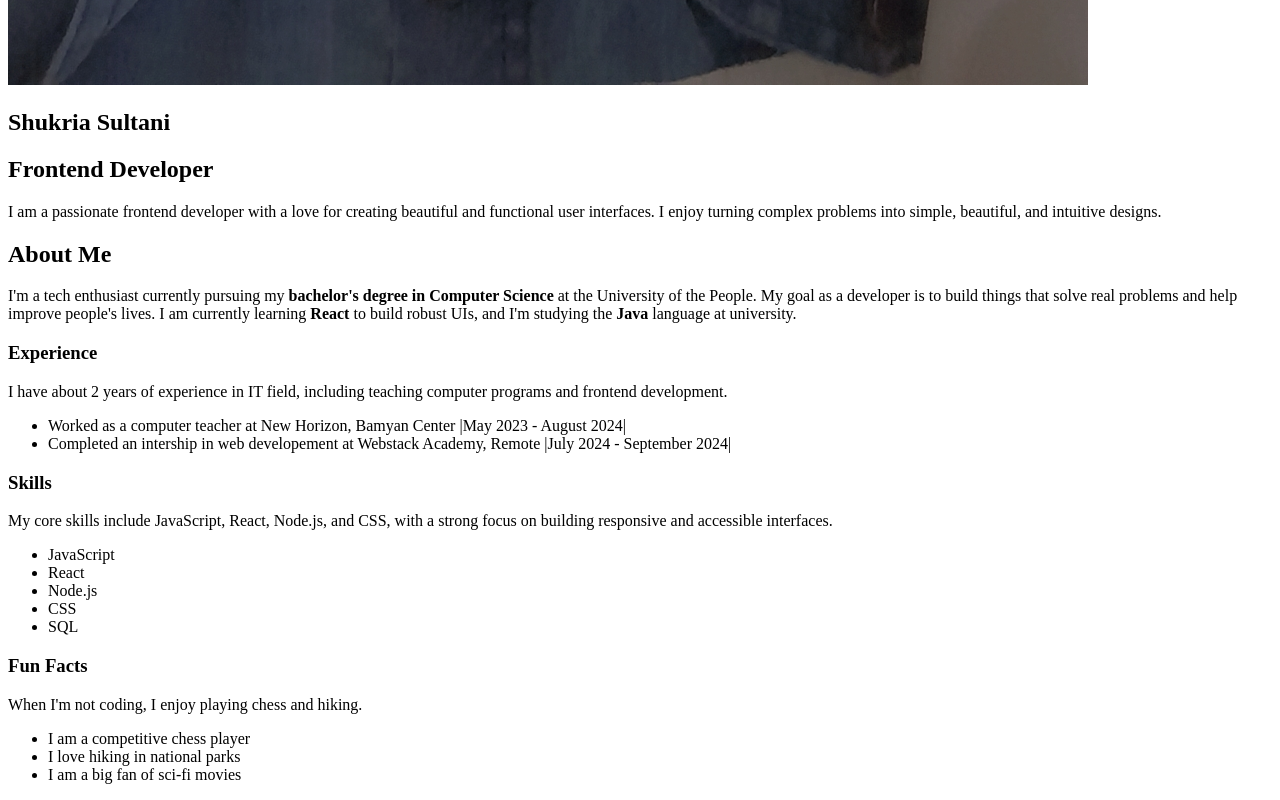
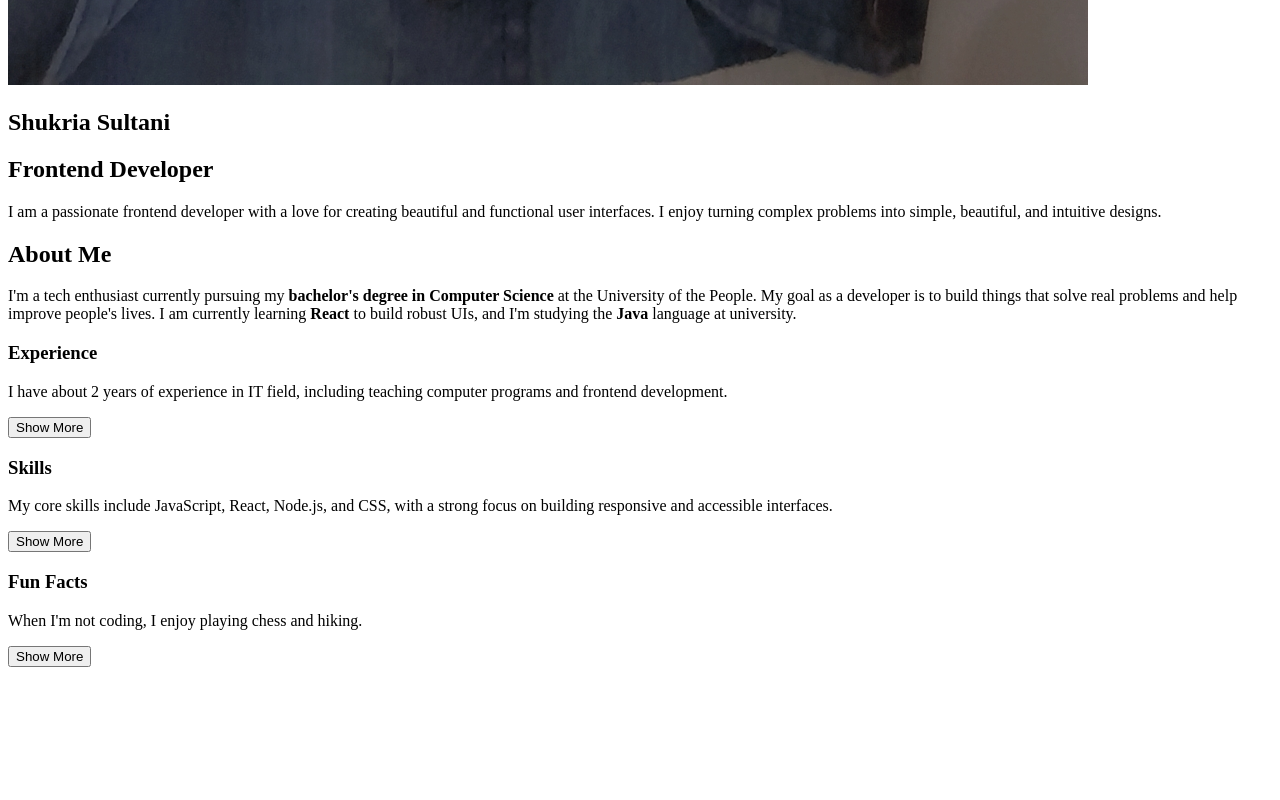
Before and after one commit to shukria-sultani/developer-portfolio, a React (Vite) app: page / in a window 1280 px wide. Shown: the part 2249-3049 px from the top of the page. After the commit the page ends 2924 px from the top, so only its background shows below. Built offline with nearby package versions, Linux system fonts and the light colour scheme; the HTML template or start-up script is replaced by a standard one.

Commit message:
Added the show more or show less toggle button component and used it in the about sections.

```diff
--- a/src/Components/AboutSection.jsx
+++ b/src/Components/AboutSection.jsx
@@ -1,19 +1,35 @@
-import React from 'react';
+import React, { useState } from 'react';
+import ToggleButton from './ToggleButton';
 
 export default function AboutSection({ title, summary, list }) {
+  // Each card has its own independent state for its list visibility
+  const [isListVisible, setIsListVisible] = useState(false);
+
+  // The function to toggle the state for this specific card
+  const handleToggleList = () => {
+    setIsListVisible(!isListVisible);
+  };
+
+  const buttonText = isListVisible ? 'Show Less' : 'Show More';
+
   return (
-
     <div className="about-card">
       <h3>{title}</h3>
       <p className="card-summary">{summary}</p>
-      {list && list.length > 0 && (
+
+      {/* Conditionally render the list only when isListVisible is true */}
+      {isListVisible && list && list.length > 0 && (
         <ul className="card-list">
           {list.map((item, index) => (
             <li key={index}>{item}</li>
           ))}
         </ul>
       )}
+
+      {/* Render the toggle button for this card */}
+      {list && list.length > 0 && (
+        <ToggleButton onClick={handleToggleList} text={buttonText} />
+      )}
     </div>
-
   );
 }
--- /dev/null
+++ b/src/Components/ToggleButton.jsx
@@ -0,0 +1,10 @@
+// ToggleButton.js
+import React from 'react';
+
+export default function ToggleButton({ text, onClick }) {
+  return (
+    <button className="toggle-button" onClick={onClick}>
+      {text}
+    </button>
+  );
+}
```
